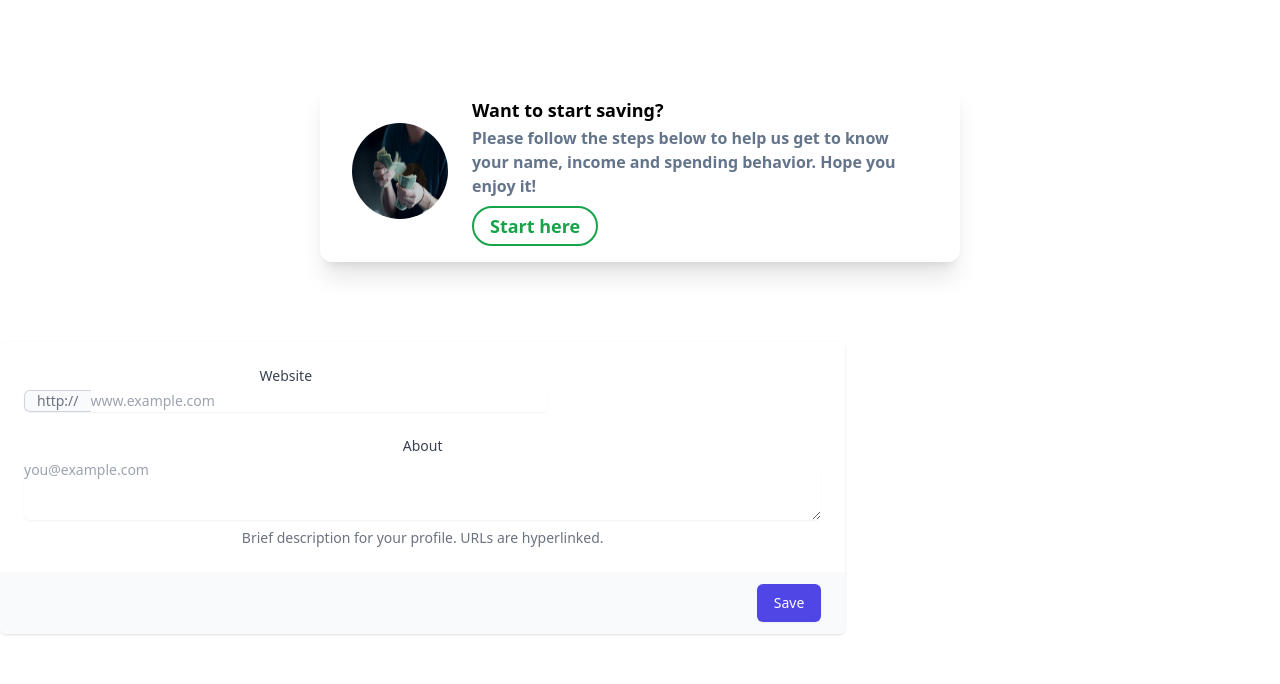
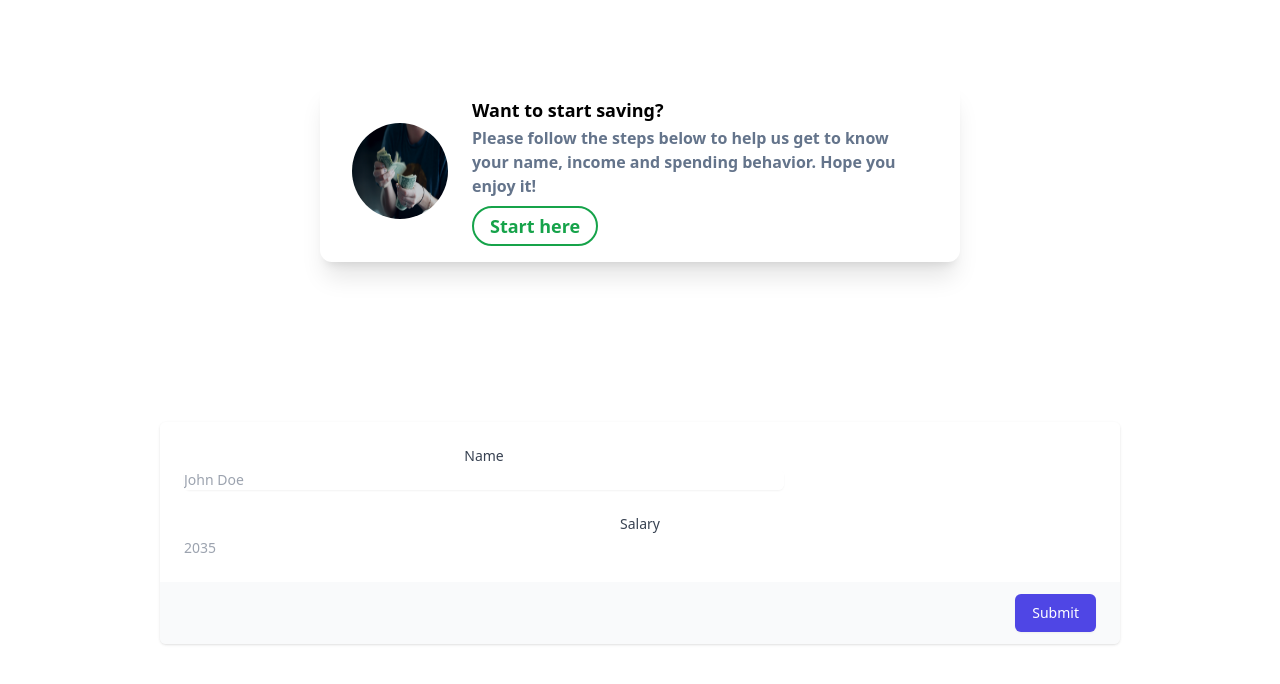
Before and after one commit to VellyD/expenseTracker, a React (Create React App) app in the folder expensetracker/: page / in a window 1280 px wide. Shown: the top 684 px of the page. Built offline with nearby package versions, Linux system fonts and the light colour scheme.

Commit message:
Working on the styles and the form

```diff
--- a/expensetracker/src/Components/Info.jsx
+++ b/expensetracker/src/Components/Info.jsx
@@ -1,29 +1,26 @@
 export const Info = () => {
   return (
-    <div>
-      <div class="md:grid md:grid-cols-3 md:gap-6">
+    <div class="m-40 ">
+      <div class=" mx-auto">
         <div class="mt-5 md:col-span-2 md:mt-0">
-          <form action="#" method="POST">
+          <form action="#" method="">
             <div class="shadow sm:overflow-hidden sm:rounded-md">
               <div class="space-y-6 bg-white px-4 py-5 sm:p-6">
                 <div class="grid grid-cols-3 gap-6">
                   <div class="col-span-3 sm:col-span-2">
                     <label
-                      for="company-website"
+                      for="user-data"
                       class="block text-sm font-medium text-gray-700"
                     >
-                      Website
+                      Name
                     </label>
                     <div class="mt-1 flex rounded-md shadow-sm">
-                      <span class="inline-flex items-center rounded-l-md border border-r-0 border-gray-300 bg-gray-50 px-3 text-sm text-gray-500">
-                        http://
-                      </span>
                       <input
                         type="text"
-                        name="company-website"
-                        id="company-website"
+                        name="user-name"
+                        id="user"
                         class="block w-full flex-1 rounded-none rounded-r-md border-gray-300 focus:border-indigo-500 focus:ring-indigo-500 sm:text-sm"
-                        placeholder="www.example.com"
+                        placeholder="John Doe"
                       />
                     </div>
                   </div>
@@ -34,20 +31,17 @@ export const Info = () => {
                     for="about"
                     class="block text-sm font-medium text-gray-700"
                   >
-                    About
+                    Salary
                   </label>
                   <div class="mt-1">
-                    <textarea
-                      id="about"
-                      name="about"
-                      rows="3"
-                      class="mt-1 block w-full rounded-md border-gray-300 shadow-sm focus:border-indigo-500 focus:ring-indigo-500 sm:text-sm"
-                      placeholder="you@example.com"
-                    ></textarea>
+                    <input
+                      type="number"
+                      name="user-salary"
+                      id="salary"
+                      class="block w-full flex-1 rounded-none rounded-r-md border-gray-300 focus:border-indigo-500 focus:ring-indigo-500 sm:text-sm"
+                      placeholder="2035"
+                    />
                   </div>
-                  <p class="mt-2 text-sm text-gray-500">
-                    Brief description for your profile. URLs are hyperlinked.
-                  </p>
                 </div>
               </div>
               <div class="bg-gray-50 px-4 py-3 text-right sm:px-6">
@@ -55,7 +49,7 @@ export const Info = () => {
                   type="submit"
                   class="inline-flex justify-center rounded-md border border-transparent bg-indigo-600 py-2 px-4 text-sm font-medium text-white shadow-sm hover:bg-indigo-700 focus:outline-none focus:ring-2 focus:ring-indigo-500 focus:ring-offset-2"
                 >
-                  Save
+                  Submit
                 </button>
               </div>
             </div>
```
